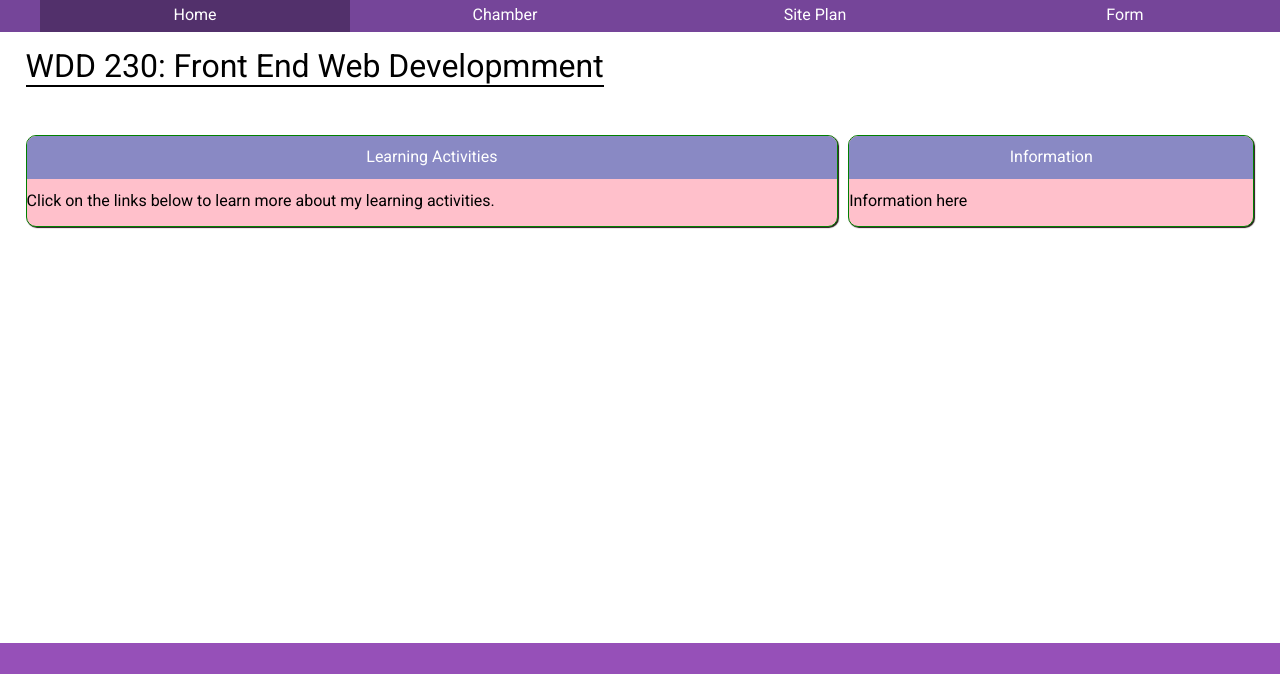
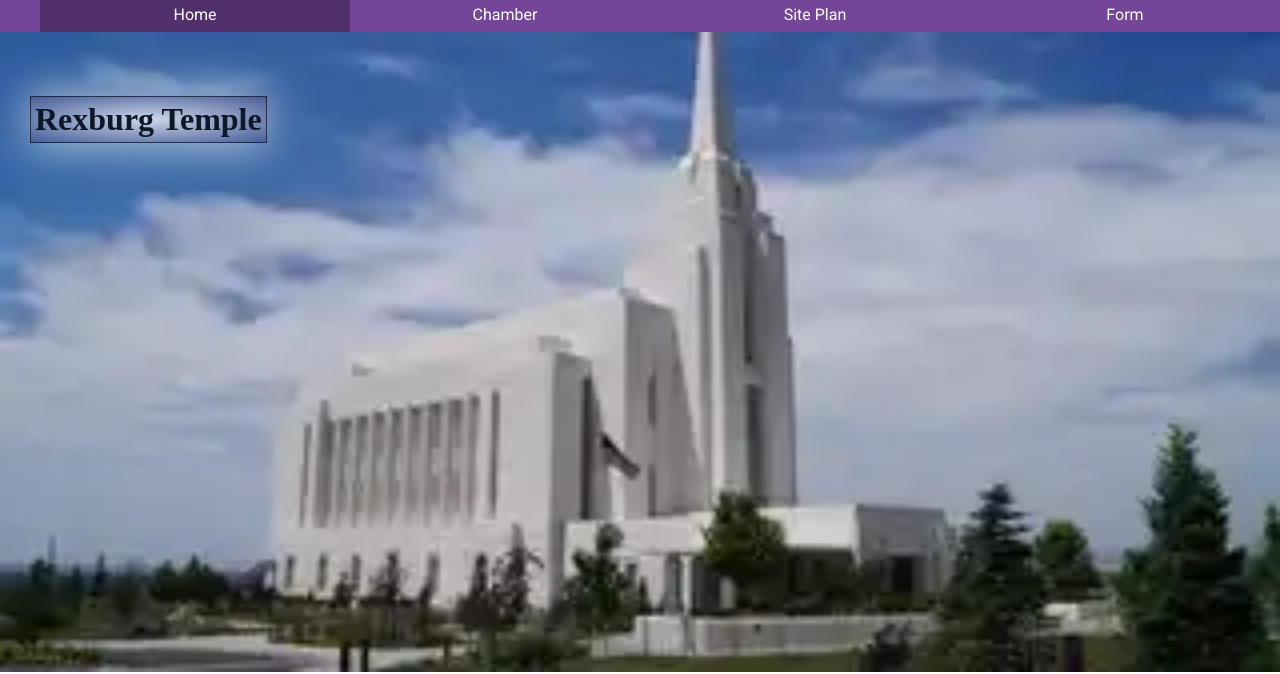
Before and after one commit to SubWal/wdd230, a plain HTML site: page index.html in a window 1280 px wide. Shown: the part 142-816 px from the top of the page. Drawn offline with nearby package versions, Linux system fonts and the light colour scheme; a web font is replaced by a local one.

Commit message:
maps done

```diff
--- a/chamber/styles/larger.css
+++ b/chamber/styles/larger.css
@@ -19,6 +19,11 @@ nav a:hover{
     nav ul li{
         flex: 1 1 100%;
     }
+
+    .hamburger li {
+        display:block;
+    }
+
 
     /* nav {
         display: show;
--- a/index.html
+++ b/index.html
@@ -46,6 +46,20 @@
         </ul>
     </nav>
 
+
+    <div class = "hero">
+
+            <source srcset="images/hero-small.webp" media="(max-width: 500px)">
+            <source srcset="images/hero-medium.webp" media="(max-width: 1000px)">
+            <img src="images/hero-large.webp" alt="hero photo" width="500" height="250">
+
+
+
+
+            <p>Rexburg Temple</p>
+
+    </div>
+
     <main>
         <div class = WDD>
             <h1>WDD 230: Front End Web Developmment</h1>
@@ -65,6 +79,10 @@
 
     </main>
 
+    <div class = "map">
+
+    <iframe src="https://www.google.com/maps/embed?pb=!1m18!1m12!1m3!1d2879.1592176620225!2d-111.78138292336352!3d43.81105674220612!2m3!1f0!2f0!3f0!3m2!1i1024!2i768!4f13.1!3m3!1m2!1s0x53540b1cd75878fd%3A0xe9728b76d994f527!2sRexburg%20Idaho%20Temple!5e0!3m2!1sen!2sus!4v1718856404579!5m2!1sen!2sus" width="100%" height="450" style="border:0;" allowfullscreen="" loading="lazy" referrerpolicy="no-referrer-when-downgrade"></iframe>
+    </div>
 
     <footer>
         <p>Last Updated:
--- a/styles/base.css
+++ b/styles/base.css
@@ -63,12 +63,14 @@ header {
 } */
 
 body {
+
     margin: 0;
 
     font-family: 'Roboto', sans-serif;
     font-weight: 400;
 }
 nav {
+
 
 
     background-color: #754599;
@@ -96,6 +98,42 @@ nav .active {
     background-color : rgba(0,0,0,0.3);
 }
 
+/* .hero picture {
+
+
+    width:100%;
+} */
+.hero {
+    position: relative;
+}
+
+.hero img {
+
+    width: 100%;
+    height: auto;
+    display: block;
+}
+
+.hero p {
+    position: absolute;
+    top: 10%;
+    left: 30px;
+    background: radial-gradient(#fff, #4D5B97);
+    border: 1px solid rgba(0,0,0,0.75);
+    padding: 1.5rem;
+    box-shadow: 0 0 3rem #fff;
+    opacity: 0.75;
+
+}
+
+.hero  p {
+    margin: 0;
+    padding: .25rem;
+    font-weight: 600;
+    font-size: 1rem;
+    font-family: "Great Vibes",  serif;
+
+}
 .parent {
     margin: 1rem 2vw;
 }
@@ -121,6 +159,10 @@ nav .active {
     padding: 10px;
 }
 
+/* .map {
+    width: 100%;
+    height: auto;
+} */
 footer {
     margin-top: 400px;
     background-color: #9650B8;
--- a/styles/larger.css
+++ b/styles/larger.css
@@ -14,6 +14,10 @@ nav a:hover{
         flex: 1 1 100%;
     }
 
+    .hero p{
+        font-weight: 600;
+        font-size: 2rem;
+    }
     .parent{
         display : grid;
         grid-template-columns: 2fr 1fr;
```
Also changed, not shown: chamber/index.html (+1 -1 lines), images/hero-large.webp (added), images/hero-medium.webp (added), images/hero-small.webp (added), images/memphis_tennessee_temple_exterior.webp (deleted), images/rexburg_idaho_temple.webp (added).
